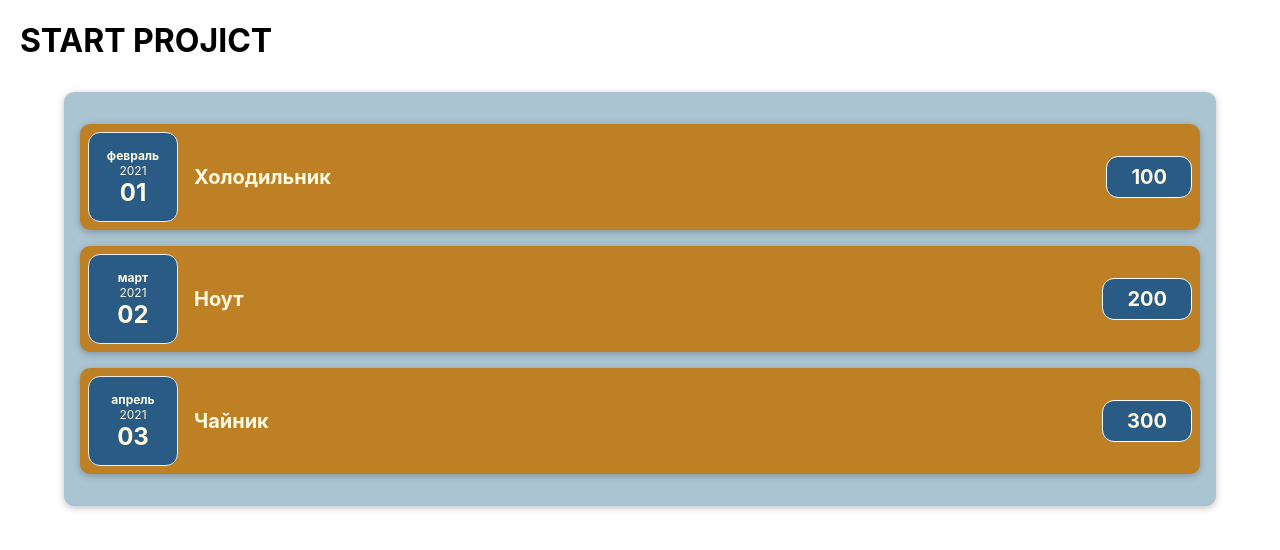
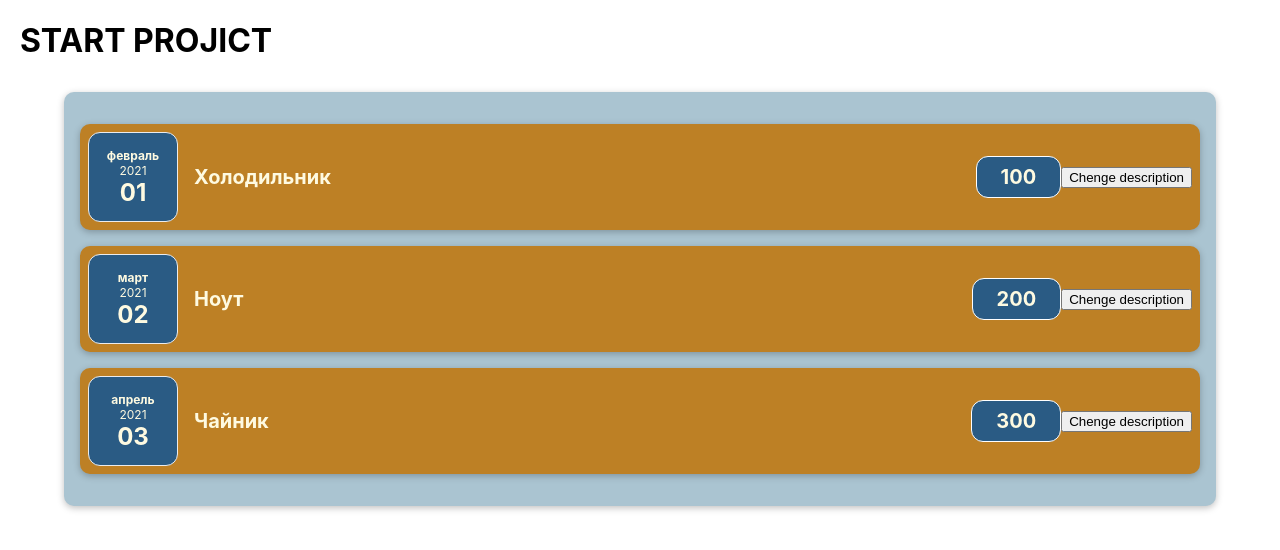
Before and after one commit to Tempesto20/costAccounting, a React (Create React App) app: page / in a window 1280 px wide. Shown: the top 550 px of the page. Built offline with nearby package versions, Linux system fonts and the light colour scheme.

Commit message:
use useState - const [description, setDescription] = useState(props.description);

```diff
--- a/src/components/Costs/CostItem.jsx
+++ b/src/components/Costs/CostItem.jsx
@@ -1,4 +1,4 @@
-import React from 'react';
+import React, {useState} from 'react';
 import Card from '../UI/Card';
 import CostDate from './CostDate';
 import './CostItem.css';
@@ -6,6 +6,12 @@ import './CostItem.css';
 
 const CostItem = (props) => {
 
+  const [description, setDescription] = useState(props.description);
+
+
+  const chengeDescriptioHamdler= ()=>{
+    setDescription('new text');
+  }
 
 
   return (
@@ -14,9 +20,10 @@ const CostItem = (props) => {
 
       <div className='cost-item__description'>
 
-        <h2> {props.description} </h2>
+        <h2> {description} </h2>
         <div className='cost-item__price'> {props.amount} </div>
       </div>
+      <button onClick={chengeDescriptioHamdler}>Chenge description</button>
     </Card>
   );
 }
```
